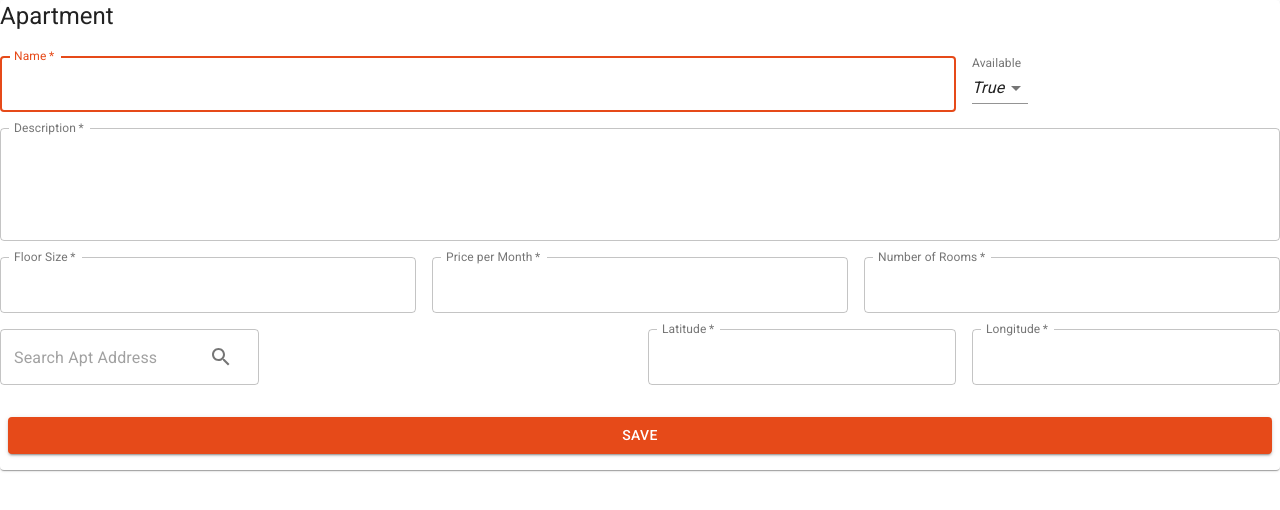
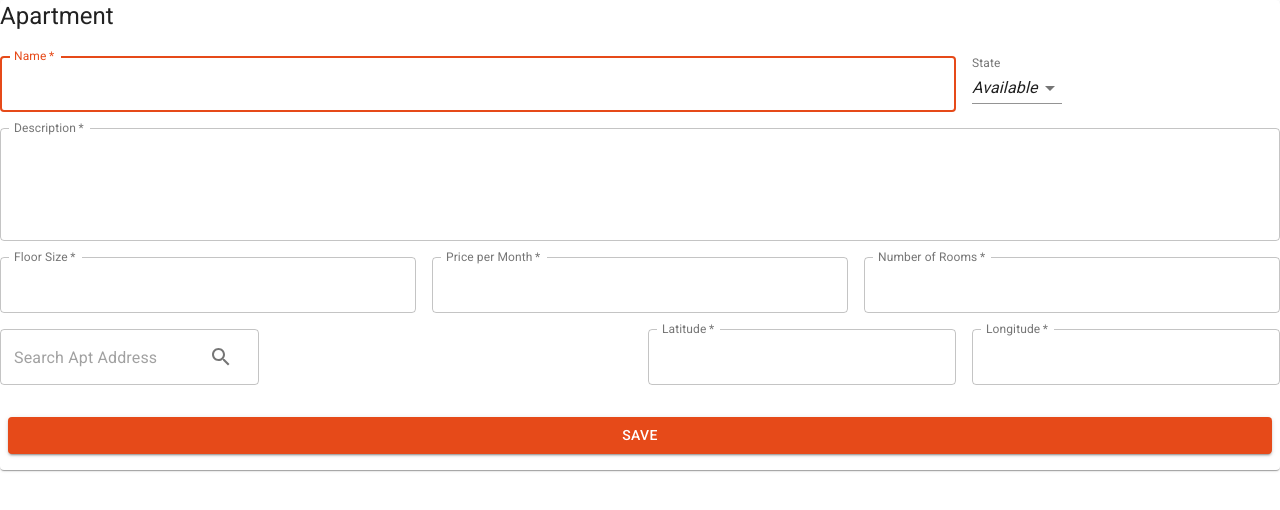
Before and after one commit to mathcunha/rental-app, a Next.js app in the folder rental-front/: page /admin/apartments/edit in a window 1280 px wide. Shown: the top 510 px of the page. Built offline with nearby package versions, Linux system fonts and the light colour scheme.

Commit message:
changed apt state name

```diff
--- a/rental-front/pages/admin/apartments/edit.js
+++ b/rental-front/pages/admin/apartments/edit.js
@@ -209,7 +209,7 @@ const EditApt = ({ apt, router }) => {
           </Grid>
           <Grid item xs={3}>
             <InputLabel shrink={true} id="available-label">
-              Available
+              State
             </InputLabel>
             <Select
               labelId="available-label"
@@ -219,10 +219,10 @@ const EditApt = ({ apt, router }) => {
               onChange={handleChange("available")}
             >
               <MenuItem value={true}>
-                <em>True</em>
+                <em>Available</em>
               </MenuItem>
               <MenuItem value={false}>
-                <em>False</em>
+                <em>Rented</em>
               </MenuItem>
             </Select>
           </Grid>
```
